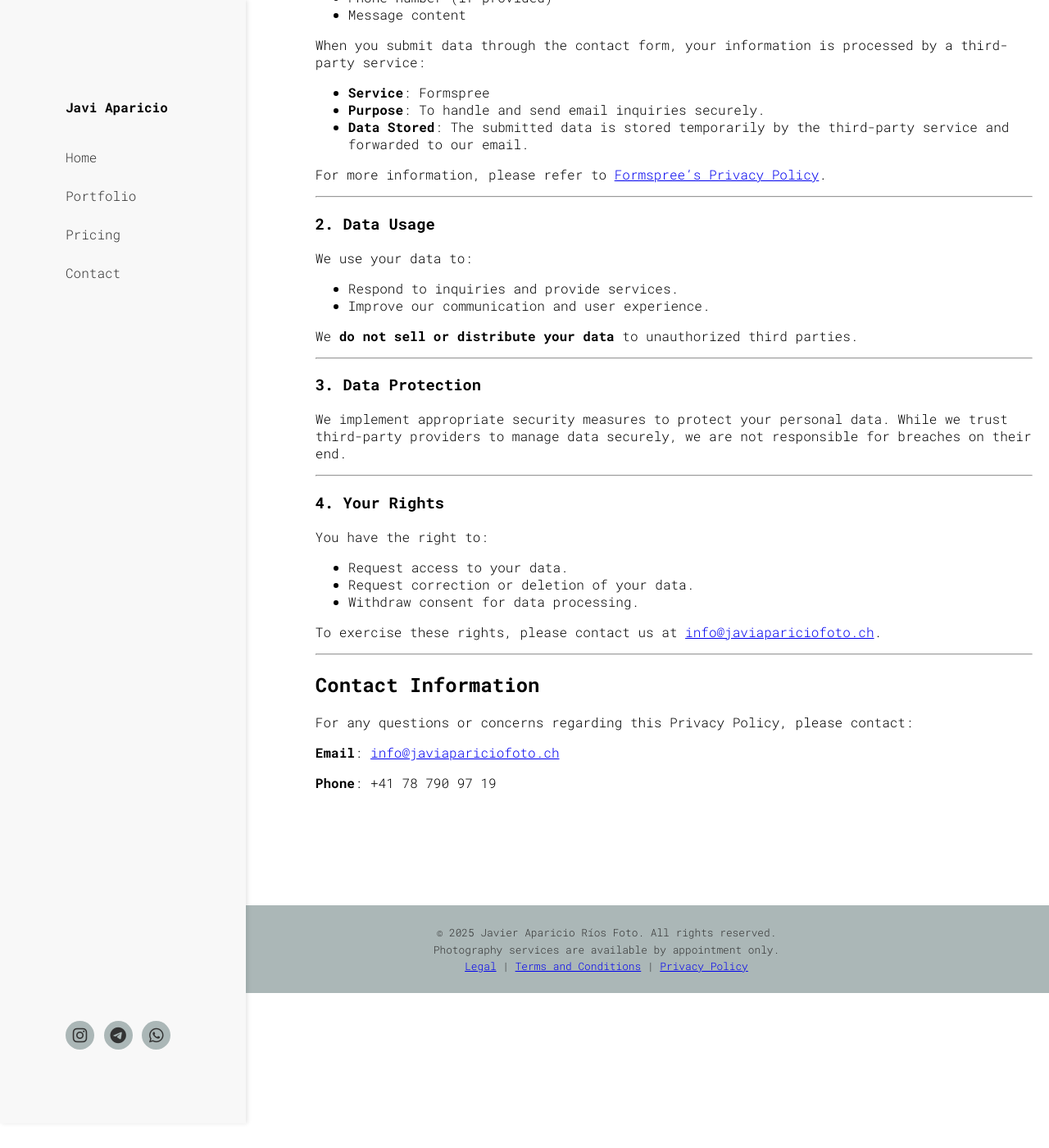
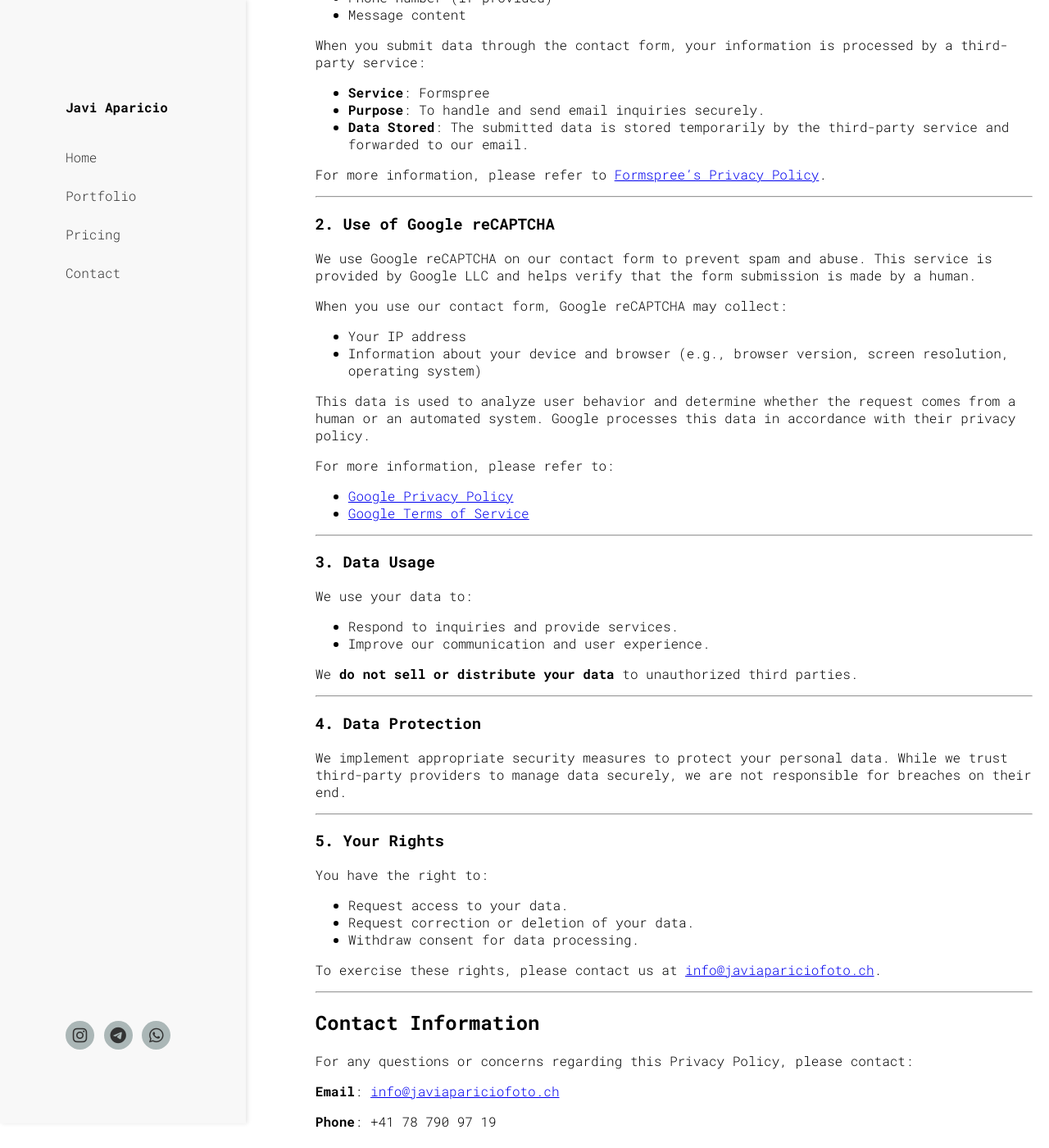
Before and after one commit to javiaparicio/javiaparicio.github.io, a Jekyll site: the page built from privacy-policy.md, in a window 1280 px wide and 1400 px high, scrolled down 421 px. Shown: the whole window at 82% size. Built offline with Jekyll 4.4.1, drawn with Linux system fonts in a browser that asks for light colours.

Commit message:
updated pp

```diff
--- a/privacy-policy.md
+++ b/privacy-policy.md
@@ -26,7 +26,22 @@ For more information, please refer to [Formspree’s Privacy Policy](https://for
 
 ---
 
-### **2. Data Usage**
+### **2. Use of Google reCAPTCHA**
+We use Google reCAPTCHA on our contact form to prevent spam and abuse. This service is provided by Google LLC and helps verify that the form submission is made by a human.
+
+When you use our contact form, Google reCAPTCHA may collect:
+- Your IP address
+- Information about your device and browser (e.g., browser version, screen resolution, operating system)
+
+This data is used to analyze user behavior and determine whether the request comes from a human or an automated system. Google processes this data in accordance with their privacy policy.
+
+For more information, please refer to:
+- [Google Privacy Policy](https://policies.google.com/privacy)
+- [Google Terms of Service](https://policies.google.com/terms)
+
+---
+
+### **3. Data Usage**
 We use your data to:
 - Respond to inquiries and provide services.
 - Improve our communication and user experience.
@@ -35,12 +50,12 @@ We **do not sell or distribute your data** to unauthorized third parties.
 
 ---
 
-### **3. Data Protection**
+### **4. Data Protection**
 We implement appropriate security measures to protect your personal data. While we trust third-party providers to manage data securely, we are not responsible for breaches on their end.
 
 ---
 
-### **4. Your Rights**
+### **5. Your Rights**
 You have the right to:
 - Request access to your data.
 - Request correction or deletion of your data.
```
